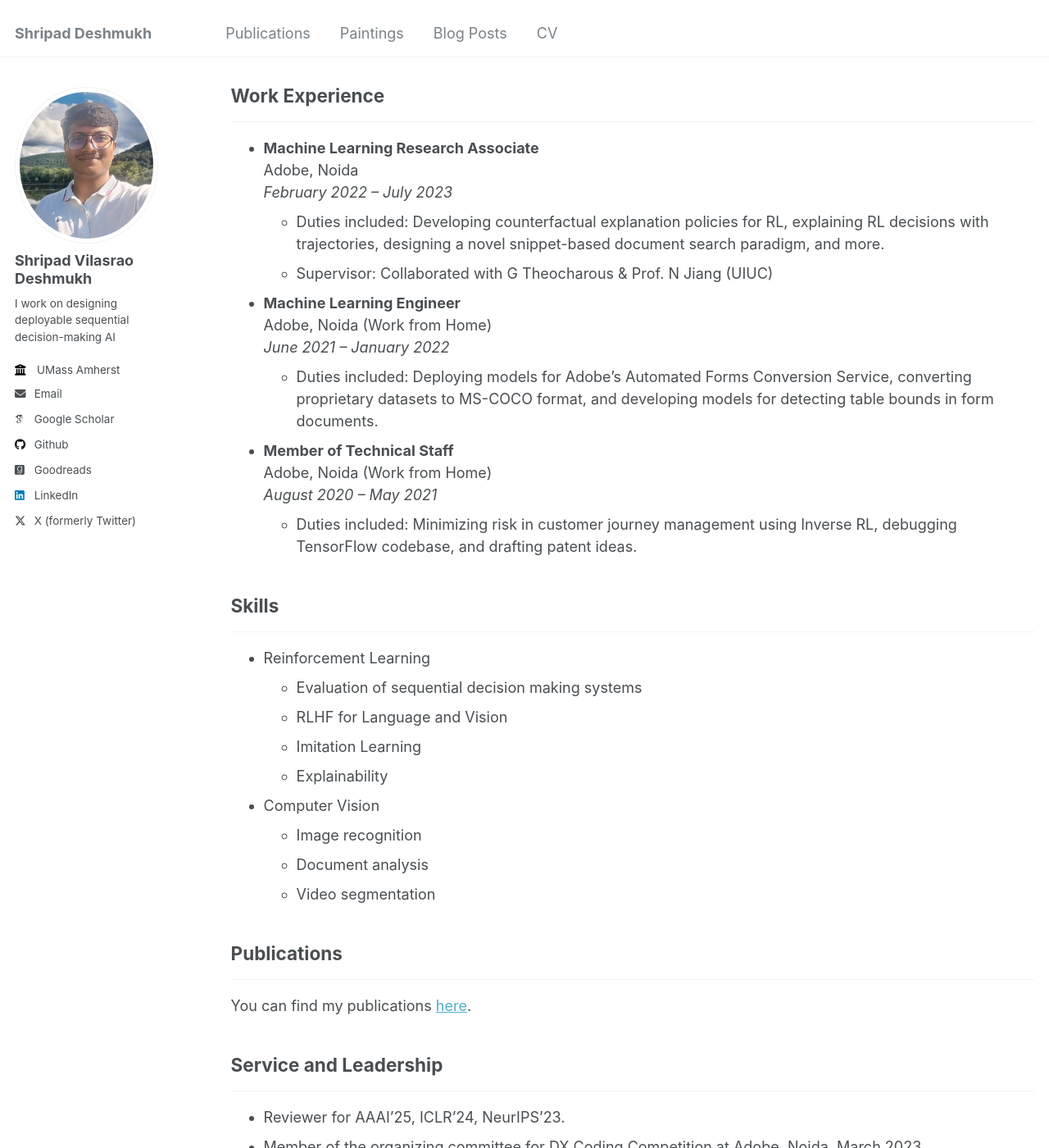
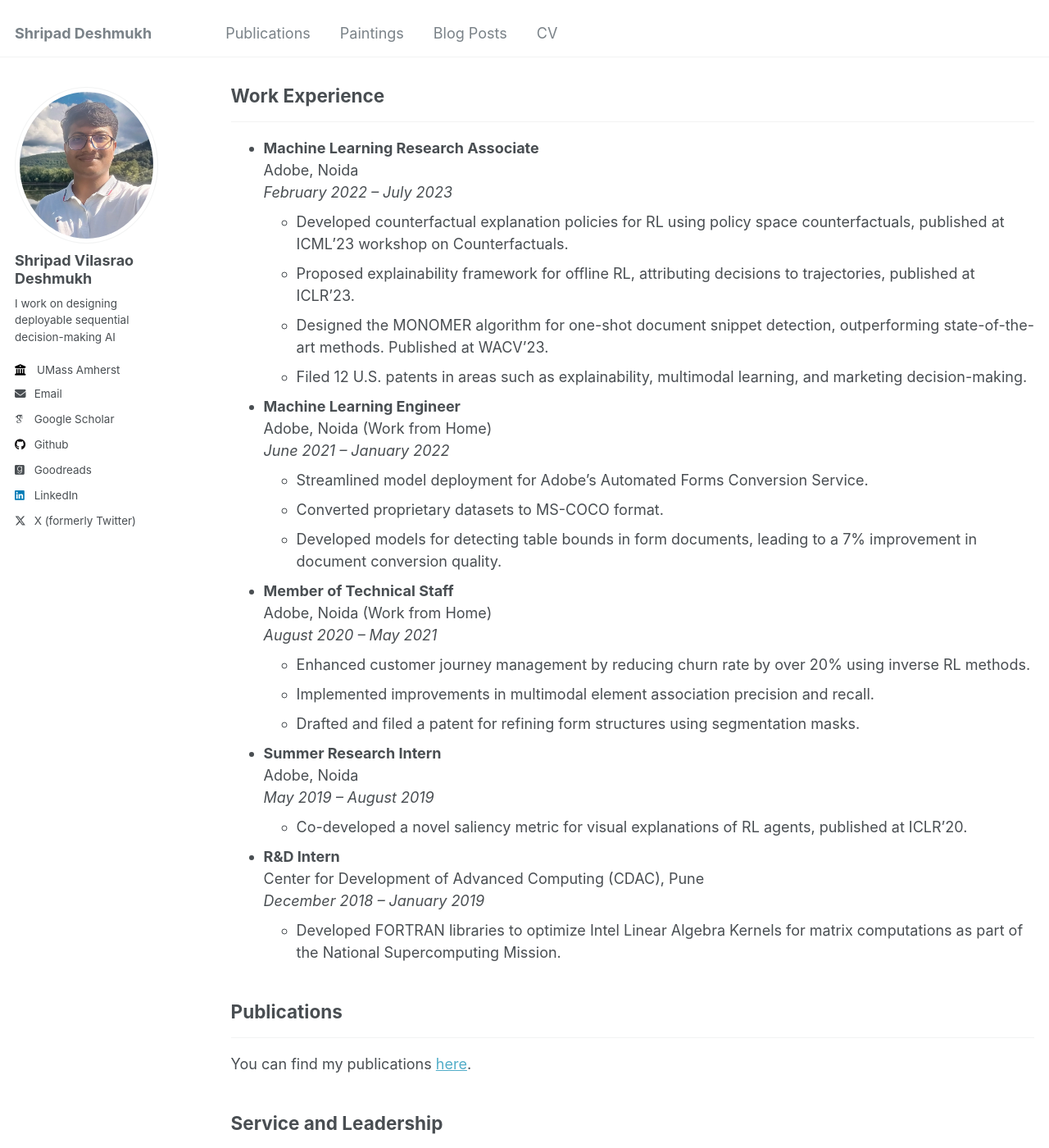
Before and after one commit to shripaddeshmukh/shripaddeshmukh.github.io, a Jekyll site: the page built from _pages/cv.md, in a window 1280 px wide and 1400 px high, scrolled down 497 px. Shown: the whole window at 82% size. Built offline with Jekyll 4.4.1, drawn with Linux system fonts in a browser that asks for light colours; some web fonts are replaced; some of the changed text lies outside the part shown.

Commit message:
Update the CV

```diff
--- a/_pages/cv.md
+++ b/_pages/cv.md
@@ -29,39 +30,45 @@ A PDF version of my CV is available [here](/files/cv.pdf).
 - **Machine Learning Research Associate**
   Adobe, Noida
   *February 2022 – July 2023*
-  - Duties included: Developing counterfactual explanation policies for RL, explaining RL decisions with trajectories, designing a novel snippet-based document search paradigm, and more.
-  - Supervisor: Collaborated with G Theocharous & Prof. N Jiang (UIUC)
+  - Developed counterfactual explanation policies for RL using policy space counterfactuals, published at ICML'23 workshop on Counterfactuals.
+  - Proposed explainability framework for offline RL, attributing decisions to trajectories, published at ICLR'23.
+  - Designed the MONOMER algorithm for one-shot document snippet detection, outperforming state-of-the-art methods. Published at WACV'23.
+  - Filed 12 U.S. patents in areas such as explainability, multimodal learning, and marketing decision-making.
 
 - **Machine Learning Engineer**
   Adobe, Noida (Work from Home)
   *June 2021 – January 2022*
-  - Duties included: Deploying models for Adobe’s Automated Forms Conversion Service, converting proprietary datasets to MS-COCO format, and developing models for detecting table bounds in form documents.
+  - Streamlined model deployment for Adobe’s Automated Forms Conversion Service.
+  - Converted proprietary datasets to MS-COCO format.
+  - Developed models for detecting table bounds in form documents, leading to a 7% improvement in document conversion quality.
 
 - **Member of Technical Staff**
   Adobe, Noida (Work from Home)
   *August 2020 – May 2021*
-  - Duties included: Minimizing risk in customer journey management using Inverse RL, debugging TensorFlow codebase, and drafting patent ideas.
+  - Enhanced customer journey management by reducing churn rate by over 20% using inverse RL methods.
+  - Implemented improvements in multimodal element association precision and recall.
+  - Drafted and filed a patent for refining form structures using segmentation masks.
 
-## Skills
-------
-- Reinforcement Learning
-  - Evaluation of sequential decision making systems
-  - RLHF for Language and Vision
-  - Imitation Learning
-  - Explainability
-- Computer Vision
-  - Image recognition
-  - Document analysis
-  - Video segmentation
+- **Summer Research Intern**
+  Adobe, Noida
+  *May 2019 – August 2019*
+  - Co-developed a novel saliency metric for visual explanations of RL agents, published at ICLR'20.
+
+- **R&D Intern**
+  Center for Development of Advanced Computing (CDAC), Pune
+  *December 2018 – January 2019*
+  - Developed FORTRAN libraries to optimize Intel Linear Algebra Kernels for matrix computations as part of the National Supercomputing Mission.
+
 
 ## Publications
 ------
 You can find my publications [here](/publications/).
 
+
 ## Service and Leadership
 ------
-- Reviewer for AAAI'25, ICLR'24, NeurIPS'23.
-- Member of the organizing committee for DX Coding Competition at Adobe, Noida, March 2023.
-- Mentor at Adobe, Noida, Summer 2021, 2022, 2023.
+- Reviewer for AAAI'25, ICLR'25, ICLR'24, NeurIPS'23.
+- Member of the organizing committee for Adobe Digital Experience (DX) ML Hackathon, 2023.
+- Mentored 9 undergraduate summer interns (2021–2023) at Adobe on RL and multimodal learning projects.
 - Moderator at Liberty, Equality, and Fraternity (LEAF) Society, IIT Madras, January 2020 – May 2020.
 - Coordinator at Extra Mural Lectures (EML), IIT Madras, June 2017 – May 2018.
```
Also changed, not shown: other parts of _pages/cv.md (+4 -3 lines), 2 other files.
